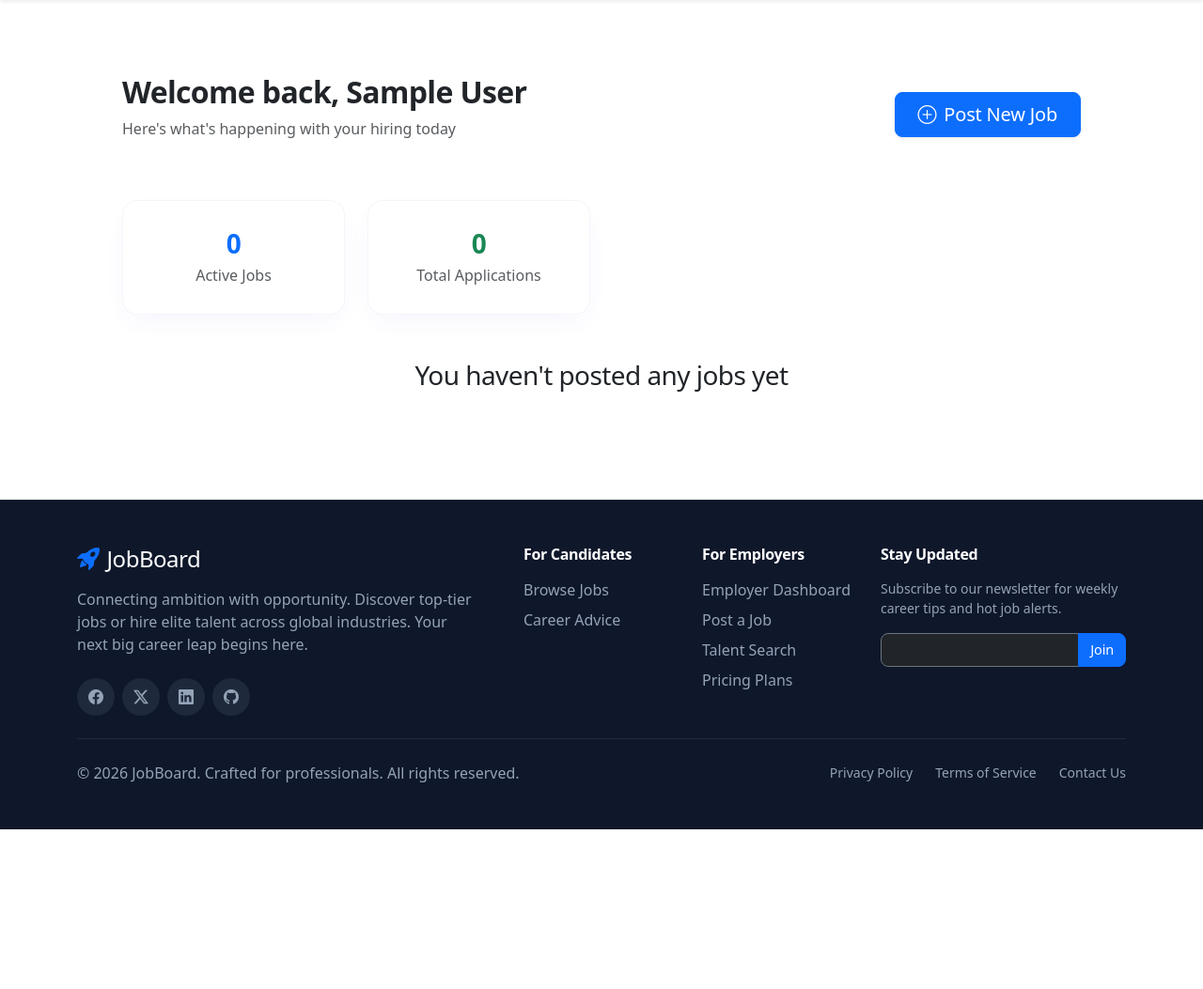
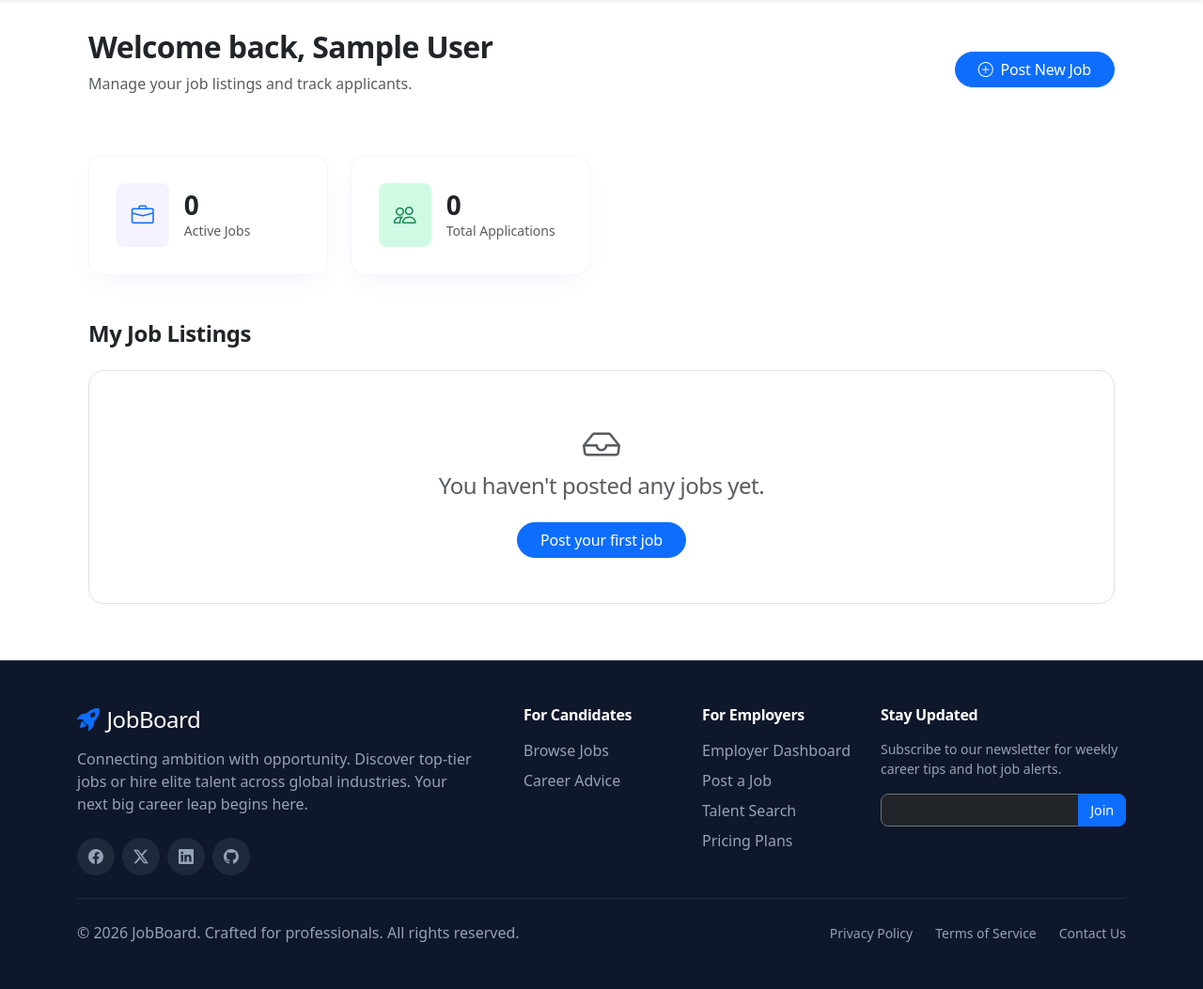
Before and after one commit to Nihal-123-456/JobBoard, a Django app: page /employer/dashboard/ in a window 1280 px wide. Shown: the part 69-1122 px from the top of the page at 94% size. Before the commit the page ends 952 px from the top, so only its background shows below. Run offline with Django 5.2, Linux system fonts and the light colour scheme; a user stored in the database is signed in; tables that the repository leaves empty hold one stand-in row (values such as "Sample post"); data that the repository does not hold is empty.

Commit message:
changed employer page

```diff
--- a/src/employers/templates/employers/employer_dashboard.html
+++ b/src/employers/templates/employers/employer_dashboard.html
@@ -1,55 +1,80 @@
 {% extends "base.html" %}
-{% block title %}Employer Dashboard | JobBoard{% endblock %}
+{% block title %}Dashboard | JobBoard{% endblock %}
 
 {% block content %}
-<!-- Main Content -->
-<div class="employer-dashboard-main p-4 p-md-5">
-  <div class="d-lg-flex justify-content-lg-between align-items-lg-center mb-5">
+<div class="container" style="margin-top: 100px;">
+    <!-- Header -->
+    <div class="d-flex flex-column flex-md-row justify-content-between align-items-md-center mb-5">
         <div>
-      <h2 class="fw-bold">Welcome back, {{ user.get_full_name | default:user.username }}</h2>
-      <p class="text-muted">Here's what's happening with your hiring today</p>
+            <h2 class="fw-bold">Welcome back, {{ user.get_full_name|default:user.username }}</h2>
+            <p class="text-muted">Manage your job listings and track applicants.</p>
         </div>
-    <a href="{% url 'create-job' %}" class="btn btn-primary btn-lg px-4 shadow-sm">
+        <a href="{% url 'create-job' %}" class="btn btn-primary px-4 rounded-pill mt-3 mt-md-0">
             <i class="bi bi-plus-circle me-2"></i>Post New Job
         </a>
     </div>
 
     <!-- Key Metrics -->
     <div class="row g-4 mb-5">
-    <div class="col-6 col-lg-3">
-      <div class="metric-card text-center">
-        <h3 class="fw-bold text-primary mb-1">{{ user.jobs.count }}</h3>
-        <p class="text-muted mb-0">Active Jobs</p>
+        <div class="col-sm-6 col-lg-3">
+            <div class="metric-card d-flex align-items-center">
+                <div class="bg-primary-light p-3 rounded-3 me-3 text-primary">
+                    <i class="bi bi-briefcase fs-4"></i>
+                </div>
+                <div>
+                    <h3 class="fw-bold mb-0">{{ user.jobs.count }}</h3>
+                    <p class="text-muted mb-0 small">Active Jobs</p>
                 </div>
             </div>
-    <div class="col-6 col-lg-3">
-      <div class="metric-card text-center">
-        <h3 class="fw-bold text-success mb-1">{{ total_applications }}</h3>
-        <p class="text-muted mb-0">Total Applications</p>
+        </div>
+        <div class="col-sm-6 col-lg-3">
+            <div class="metric-card d-flex align-items-center">
+                <div class="bg-success-light p-3 rounded-3 me-3 text-success">
+                    <i class="bi bi-people fs-4"></i>
+                </div>
+                <div>
+                    <h3 class="fw-bold mb-0">{{ total_applications }}</h3>
+                    <p class="text-muted mb-0 small">Total Applications</p>
+                </div>
             </div>
         </div>
     </div>
 
-  <!-- Jobs posted -->
+    <!-- Jobs Posted -->
+    <h4 class="fw-bold mb-4">My Job Listings</h4>
     {% if jobs %}
+        <div class="row g-4">
             {% for job in jobs %}
-   <div class="bg-white rounded-3 shadow-sm p-4 mt-4">
-    <h5 class="fw-bold mb-4">{{ job.title }}</h5>
-    <div class="mb-3">
-        <strong>{{ job.company_name }}</strong> • {{ job.location }}<br>
-        <small class="text-muted">{{ job.date_posted|date:"M d, Y" }}</small><br>
-        <a href="{% url 'view-applications' job.id %}" class="btn btn-sm btn-outline-primary mt-2">
-            View Applications ({{ job.applications.count }})
+            <div class="col-lg-6">
+                <div class="job-card h-100">
+                    <div class="d-flex justify-content-between align-items-start mb-3">
+                        <h5 class="fw-bold mb-0">{{ job.title }}</h5>
+                        <span class="badge bg-light text-muted rounded-pill">{{ job.date_posted|date:"M d, Y" }}</span>
+                    </div>
+                    <p class="text-muted small mb-3">
+                        <i class="bi bi-geo-alt me-1"></i> {{ job.location }} •
+                        <i class="bi bi-tag me-1"></i> {{ job.category.name|default:"General" }}
+                    </p>
+
+                    <div class="d-flex align-items-center justify-content-between mt-auto pt-3 border-top">
+                        <a href="{% url 'view-applications' job.id %}" class="btn btn-outline-primary btn-sm rounded-pill px-3">
+                            <i class="bi bi-people me-1"></i> View ({{ job.applications.count }})
                         </a>
+                        <div class="d-flex gap-2">
+                            <a href="{% url 'update-job' job.id %}" class="btn btn-light btn-sm rounded-pill px-3">Edit</a>
+                            <a href="{% url 'delete-job' job.id %}" class="btn btn-outline-danger btn-sm rounded-pill px-3">Delete</a>
                         </div>
-    <div>
-        <a href="{% url 'update-job' job.id %}" class="btn btn-warning btn-sm me-2">Edit</a>
-        <a href="{% url 'delete-job' job.id %}" class="btn btn-danger btn-sm">Delete</a>
+                    </div>
                 </div>
             </div>
             {% endfor %}
+        </div>
     {% else %}
-    <h3 class="text-center mt-3">You haven't posted any jobs yet</h3>
+        <div class="text-center py-5 bg-white rounded-4 border">
+            <i class="bi bi-inbox fs-1 text-muted mb-3"></i>
+            <h4 class="text-muted">You haven't posted any jobs yet.</h4>
+            <a href="{% url 'create-job' %}" class="btn btn-primary mt-3 rounded-pill px-4">Post your first job</a>
+        </div>
     {% endif %}
 </div>
 {% endblock %}
--- a/src/employers/views.py
+++ b/src/employers/views.py
@@ -27,7 +27,7 @@ def create_job(request):
             messages.success(request, "Job listing created successfully!")
             return redirect("employer-dashboard")
     else:
-        form = JobForm()
+        form = JobForm(submit_text="Create Job")
 
     return render(request, "employers/create_job.html", {"form": form})
 
@@ -60,7 +60,7 @@ def update_job(request, job_id):
             messages.success(request, "Job updated successfully!")
             return redirect("employer-dashboard")
     else:
-        form = JobForm(instance=job)
+        form = JobForm(instance=job, submit_text="Save Changes")
 
     return render(request, "employers/update_job.html", {"form": form, "job": job})
 
--- a/src/static/css/styles.css
+++ b/src/static/css/styles.css
@@ -1,9 +1,11 @@
+.bg-primary-light { background-color: var(--primary-light); }
+.bg-success-light { background-color: #d1fae5; } /* Emerald-100 equivalent */
+
 /*
 =========================================
    CARREERLAUNCH / JOBBOARD STYLESHEET
 =========================================
 */
-
 :root {
     --primary: #4f46e5;       /* Indigo-600 */
     --primary-hover: #4338ca; /* Indigo-700 */
```
Also changed, not shown: src/employers/forms.py (+12 -2 lines), src/employers/templates/employers/create_job.html (+10 -9 lines), src/employers/templates/employers/update_job.html (+10 -11 lines), src/jobs/templates/jobs/job_detail.html (+39 -31 lines), src/jobs/templates/jobs/job_listings.html (+34 -27 lines). Lines whose indentation alone changed are shown as unchanged.
